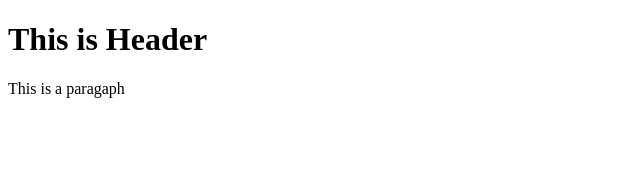
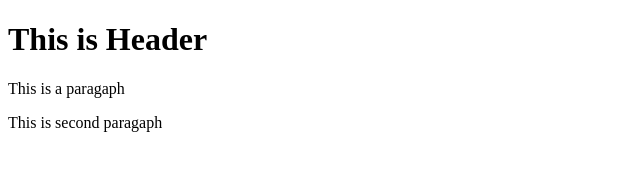
Before and after one commit to rlalramengi/git-test, a plain HTML site: page index.html in a window 1280 px wide. Shown: the whole page, without its empty margins (0-640 px from the left). Drawn offline with Linux system fonts and the light colour scheme.

Commit message:
First commit

```diff
--- a/index.html
+++ b/index.html
@@ -2,5 +2,6 @@
 <html>
         <h1> This is Header</h1>
         <p> This is a paragaph</p>
+        <p> This is second paragaph</p>
     </body>
 </html>
```
